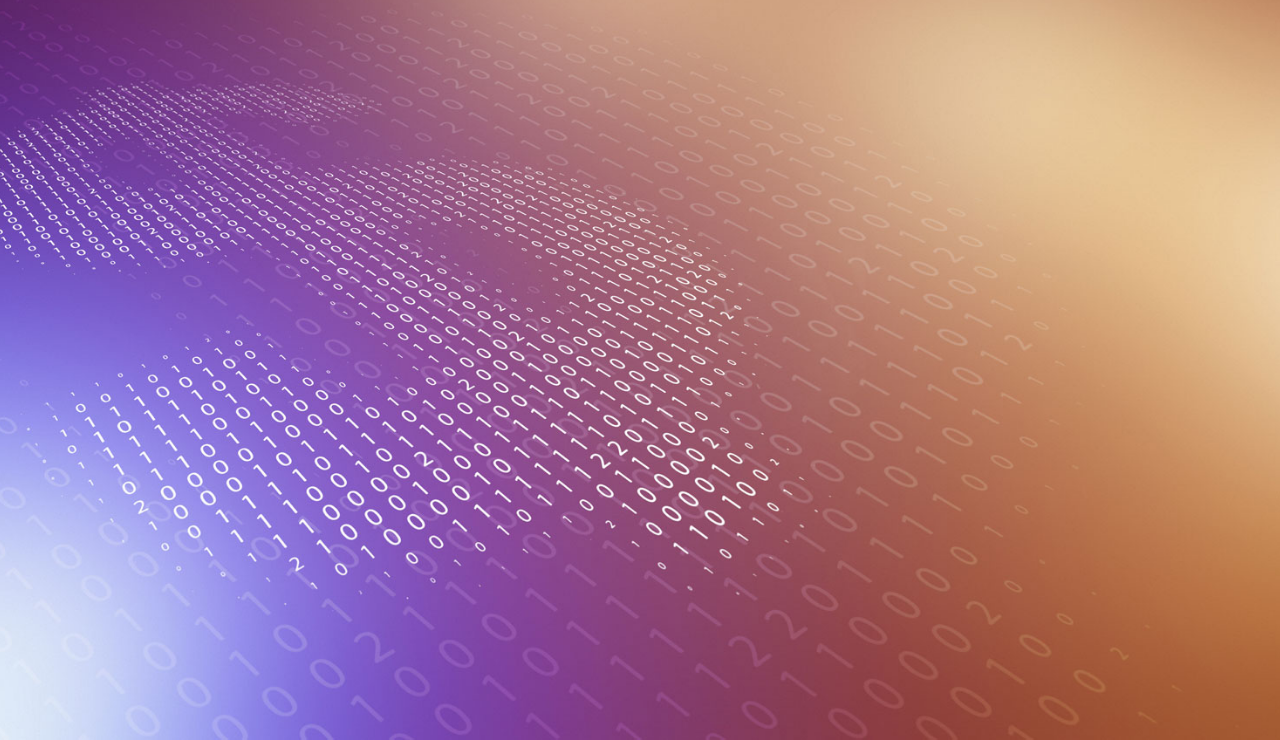
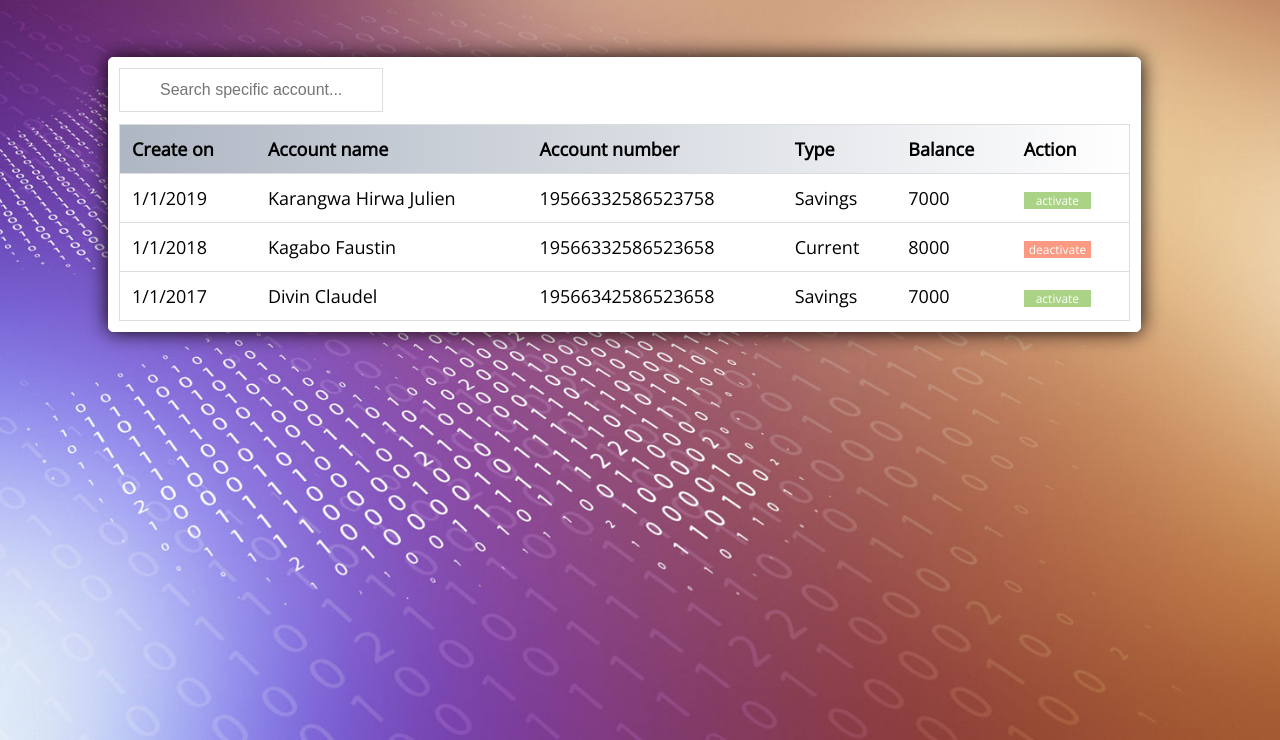
Before and after one commit to j4l13n/banka, a plain HTML site: page UI/html/admin/index.html in a window 1280 px wide. Shown: the part 60-800 px from the top of the page. Drawn offline with nearby package versions, Linux system fonts and the light colour scheme.

Commit message:
i have added table and buttons for activate and deactivate in admin index

```diff
--- a/UI/css/style.css
+++ b/UI/css/style.css
@@ -337,4 +337,41 @@
         background-color: #f1f1f1;
     }
 
+    .row-admin {
+        width: 80%;
+        margin-left: 100px;
     }
+
+    .column-8-admin {
+        width: 100%;
+        float: left;
+        background-color: white;
+        margin-top: 60px;
+        padding: 10px;
+        border-radius: 5px;
+        border: 1px solid white;
+		-moz-box-shadow: 0 0 20px white;
+		-webkit-box-shadow: 0 0 20px white;
+        box-shadow: 0 0 20px rgb(14, 4, 4);
+        text-align: center;
+    }
+
+    .activate {
+        text-decoration: none;
+        color: white;
+        background-color: rgba(88, 168, 13, 0.5);
+        padding-left: 12px;
+        padding-right: 12px;
+        font-size: 12px;
+    }
+
+    .deactivate {
+        text-decoration: none;
+        color: white;
+        background-color: rgba(245, 54, 7, 0.5);
+        padding-left: 5px;
+        padding-right: 5px;
+        font-size: 12px;
+    }
+
+}
--- a/UI/html/admin/index.html
+++ b/UI/html/admin/index.html
@@ -9,7 +9,64 @@
 </head>
 <body>
     <div class="container">
-
+        <nav class="navigation">
+            <div class="">
+                <a href="index.html" class="brand">Banka</a>
+            </div>
+            <ul class="nav nav-right">
+                <li><a href="#">staff accounts</a></li>
+                <li><a href="#">accounts</a></li>
+                <li><a href="./index.html">home</a></li>
+            </ul>
+        </nav>
+        <div class="row-admin">
+            <div class="column-8-admin">
+                <div class="">
+                    <input type="text" class="search" placeholder="Search specific account..." id="search" title="Search account">
+                </div>
+                <div class="">
+                    <table class="table striped" id="table">
+                        <thead>
+                            <tr>
+                                <th>Create on</th>
+                                <th>Account name</th>
+                                <th>Account number</th>
+                                <th>Type</th>
+                                <th>Balance</th>
+                                <th>Action</th>
+                            </tr>
+                        </thead>
+                        <tbody>
+                            <tr>
+                                <td>1/1/2019</td>
+                                <td>Karangwa Hirwa Julien</td>
+                                <td>19566332586523758</td>
+                                <td>Savings</td>
+                                <td>7000</td>
+                                <td><a href="#" class="activate">activate</a></td>
+                            </tr>
+                            <tr>
+                                <td>1/1/2018</td>
+                                <td>Kagabo Faustin</td>
+                                <td>19566332586523658</td>
+                                <td>Current</td>
+                                <td>8000</td>
+                                <td><a href="#" class="deactivate">deactivate</a></td>
+                            </tr>
+                            <tr>
+                                <td>1/1/2017</td>
+                                <td>Divin Claudel</td>
+                                <td>19566342586523658</td>
+                                <td>Savings</td>
+                                <td>7000</td>
+                                <td><a href="#" class="activate">activate</a></td>
+                            </tr>
+                        </tbody>
+                    </table>
+                </div>
+            </div>
+        </div>
     </div>
+    <script src="../../js/admin.js"></script>
 </body>
 </html>
--- a/UI/js/index.js
+++ b/UI/js/admin.js
@@ -10,7 +10,7 @@ document.addEventListener("DOMContentLoaded", () => {
         table = document.getElementById("table");
         tr = table.getElementsByTagName("tr");
         for (i = 0; i < tr.length; i++) {
-            td = tr[i].getElementsByTagName("td")[0];
+            td = tr[i].getElementsByTagName("td")[2];
             if(td) {
                 value = td.textContent || td.innerText;
                 if(value.toUpperCase().indexOf(filter) > -1) {
```
Also changed, not shown: UI/index.html (+1 -1 lines). Lines whose indentation alone changed are shown as unchanged.
